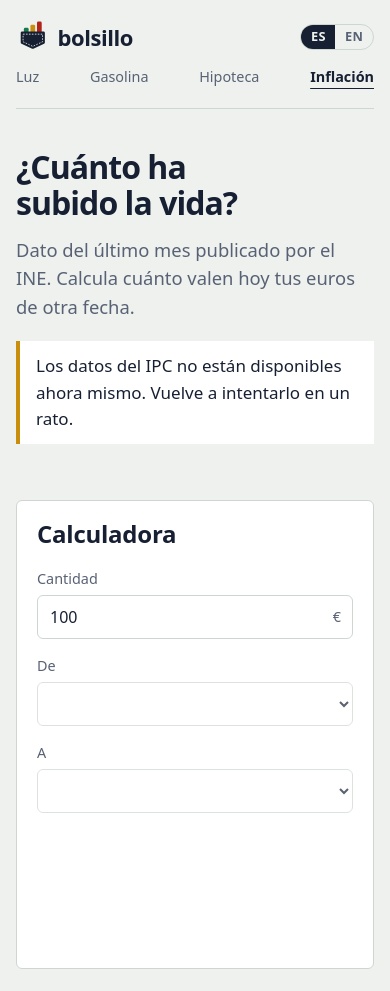
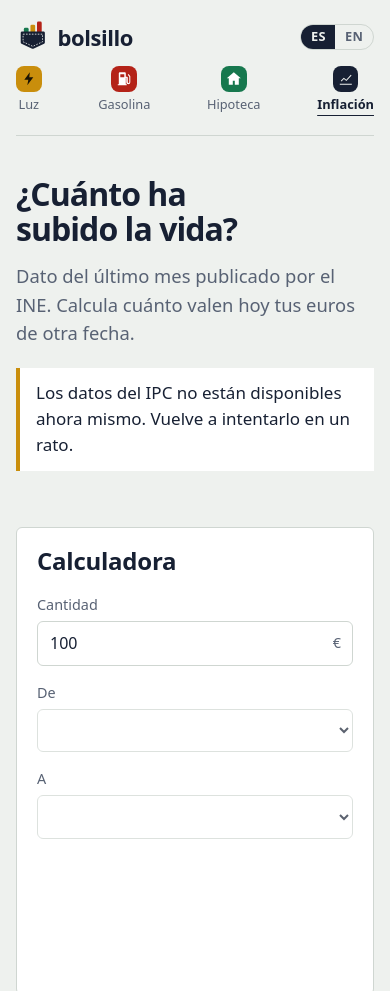
Before and after one commit to serbenda/bolsillo, a website with bundled scripts: page ipc/index.html in a window 390 px wide. Shown: the top 991 px of the page. Built offline with nearby package versions, Linux system fonts and the light colour scheme; no server answers.

Commit message:
Iconos de cada sección también en el menú de arriba
- Rayo, surtidor, casa y gráfico, con los mismos colores que en la portada
- En el móvil, el icono va encima del nombre para que quepan las cuatro secciones

```diff
--- a/assets/css/estilos.css
+++ b/assets/css/estilos.css
@@ -551,3 +551,16 @@ main { min-height: calc(100vh - 5rem); min-height: calc(100svh - 5rem); }
   .idiomas { order: 2; }
   .cabecera .nav { order: 3; flex-basis: 100%; margin-left: 0; justify-content: space-between; }
 }
+
+/* Iconos de sección en el menú */
+.nav a { display: inline-flex; align-items: center; gap: 0.4rem; }
+.icono-nav { width: 1.25rem; height: 1.25rem; flex: none; padding: 0.22rem; border-radius: 6px; fill: #fff; }
+.icono-nav.luz { background: var(--llano); fill: #1a1405; }
+.icono-nav.gasolina { background: var(--punta); }
+.icono-nav.hipoteca { background: var(--valle); }
+.icono-nav.ipc { background: var(--tinta); fill: var(--papel); }
+@media (max-width: 640px) {
+  /* En el móvil, el icono encima del nombre para que quepan las cuatro secciones */
+  .nav a { flex-direction: column; gap: 0.2rem; font-size: 0.8rem; }
+  .icono-nav { width: 1.6rem; height: 1.6rem; padding: 0.3rem; border-radius: 8px; }
+}
--- a/ipc/index.html
+++ b/ipc/index.html
@@ -38,10 +38,10 @@
       <span>bolsillo</span>
     </a>
     <nav class="nav" aria-label="Secciones">
-      <a href="../luz/">Luz</a>
-      <a href="../gasolina/">Gasolina</a>
-      <a href="../hipoteca/">Hipoteca</a>
-      <a href="./" aria-current="page">Inflación</a>
+      <a href="../luz/"><svg class="icono-nav luz" width="20" height="20" viewBox="0 0 32 32" aria-hidden="true"><path d="M18 3 7 18h8l-2 11 12-16h-8z"/></svg>Luz</a>
+      <a href="../gasolina/"><svg class="icono-nav gasolina" width="20" height="20" viewBox="0 0 32 32" aria-hidden="true"><path d="M6 5a2 2 0 0 1 2-2h10a2 2 0 0 1 2 2v22H6zm3 2v6h8V7zM20 12h2a2 2 0 0 1 2 2v9a1.5 1.5 0 0 0 3 0V12l-3-4 1.5-1.5L29 11v12a4 4 0 0 1-8 0v-9h-1zM4 27h18v2H4z"/></svg>Gasolina</a>
+      <a href="../hipoteca/"><svg class="icono-nav hipoteca" width="20" height="20" viewBox="0 0 32 32" aria-hidden="true"><path d="M16 3 2 15h4v13h8v-8h4v8h8V15h4z"/></svg>Hipoteca</a>
+      <a href="./" aria-current="page"><svg class="icono-nav ipc" width="20" height="20" viewBox="0 0 32 32" aria-hidden="true"><path d="M4 26h24v2H4zM6 20l6-6 5 4 9-10 1.5 1.4L17.2 20.6l-5-4L7.4 21.4z"/></svg>Inflación</a>
     </nav>
     <div class="idiomas" role="group" aria-label="Idioma">
       <span aria-current="true">ES</span>
```
Also changed, not shown: fuentes/index.html (+4 -4 lines), gasolina/index.html (+4 -4 lines), hipoteca/index.html (+4 -4 lines), index.html (+4 -4 lines), luz/index.html (+4 -4 lines).
